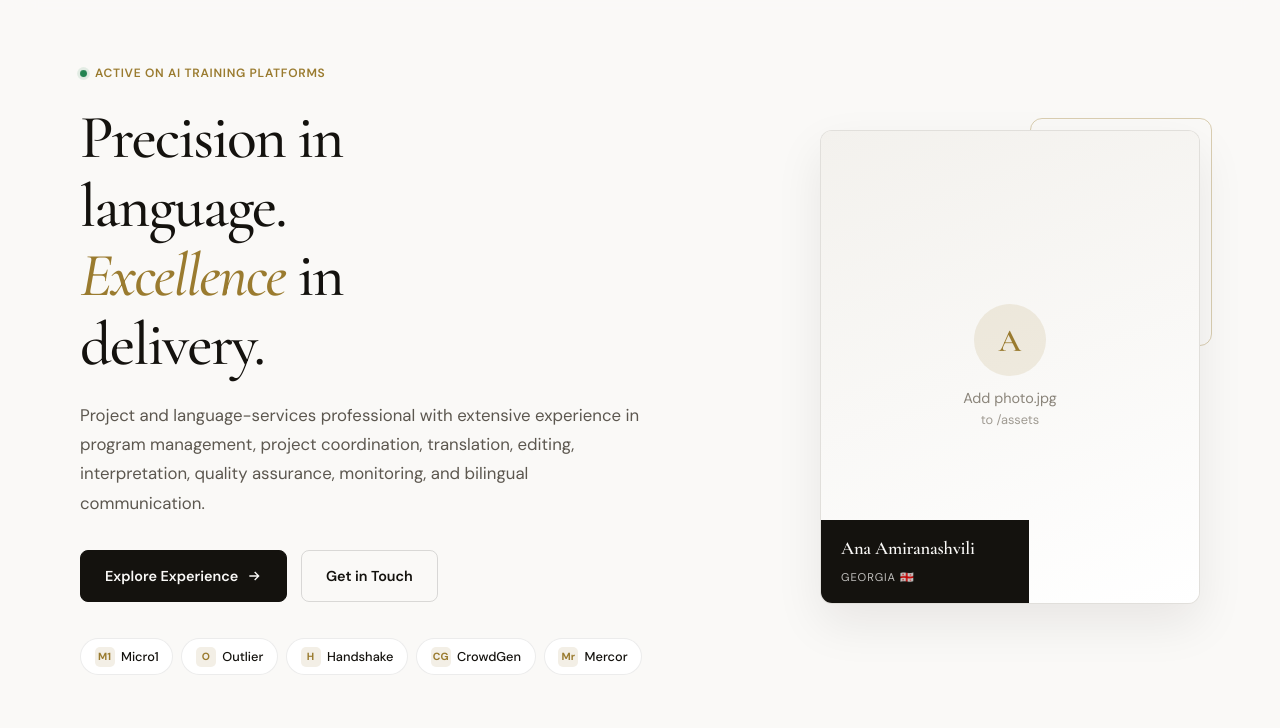
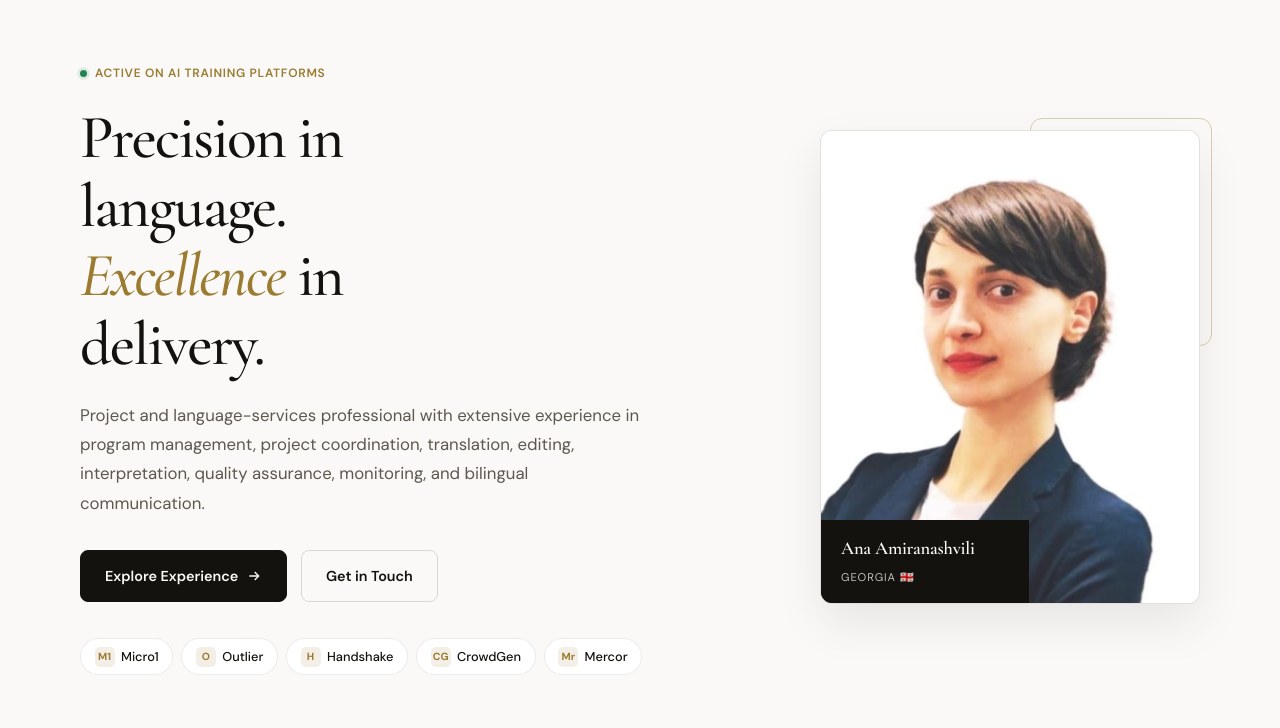
Before and after one commit to pharmmiracle123/ana-amiranashvili-profile, a plain HTML site: page Ana Port/index.html in a window 1280 px wide. Shown: the part 57-785 px from the top of the page. Drawn offline with nearby package versions, Linux system fonts and the light colour scheme.

Commit message:
Update profile photo source in index.html

```diff
--- a/Ana Port/index.html
+++ b/Ana Port/index.html
@@ -99,7 +99,7 @@
                 3. The <img> below will load automatically once the file exists.
               -->
               <img
-                src="assets/photo.jpg"
+                src="IMG-20261123-WA0036.jpg"
                 alt="Ana Amiranashvili"
                 class="portrait-img"
                 id="profilePhoto"
```
